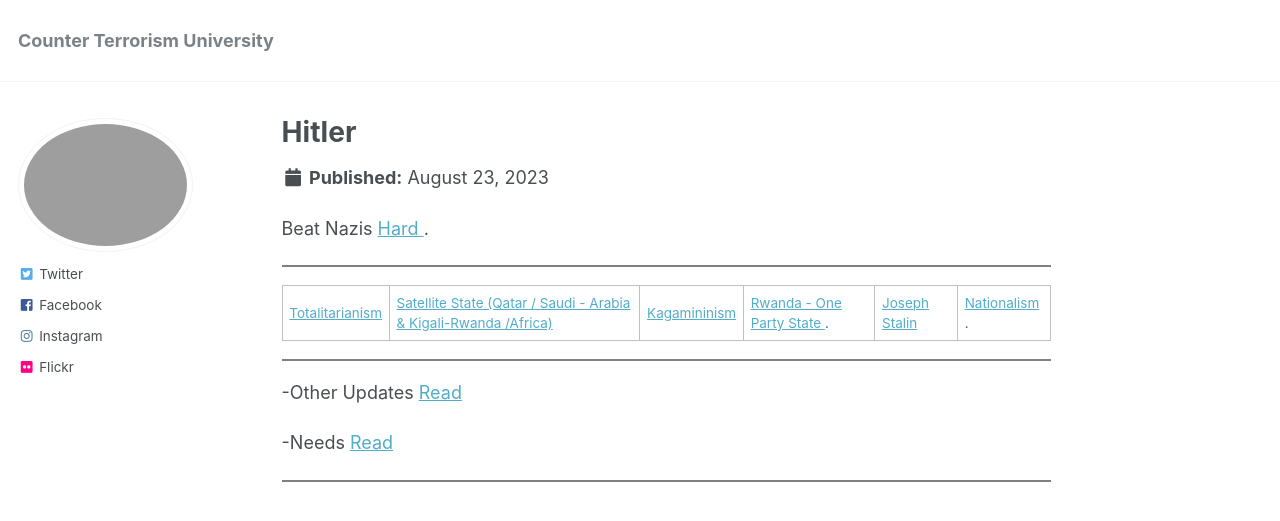
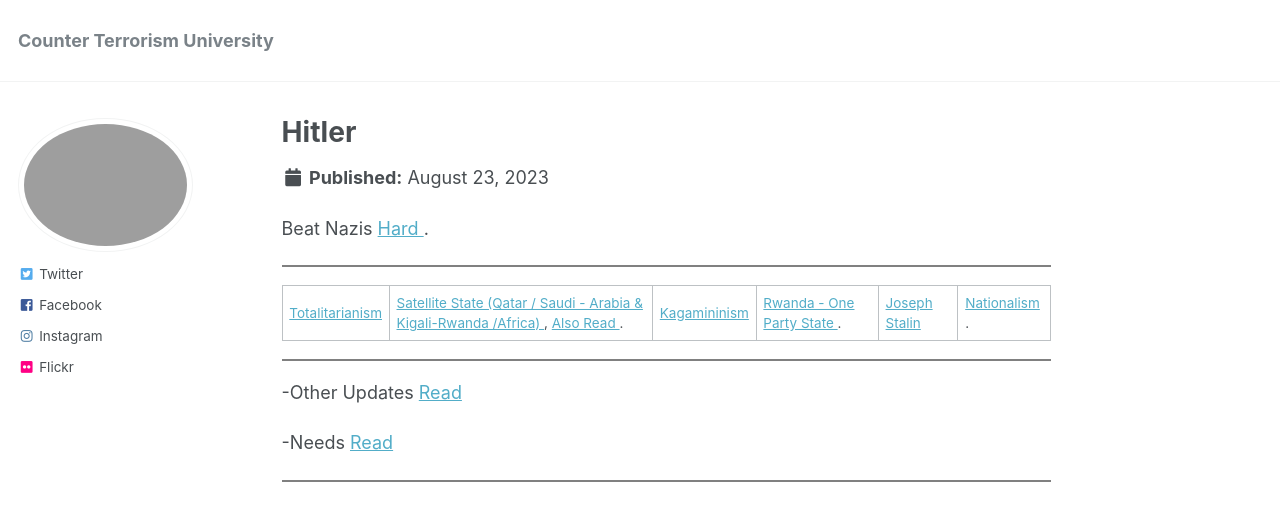
Before and after one commit to phdcsseiden/phdcsseiden.github.io, a Jekyll site: the page built from _pages/Hitler.md, in a window 1280 px wide. Shown: the top 521 px of the page. Built offline with Jekyll 4.4.1, drawn with Linux system fonts in a browser that asks for light colours.

Commit message:
Update Hitler.md

```diff
--- a/_pages/Hitler.md
+++ b/_pages/Hitler.md
@@ -15,7 +15,7 @@ Beat Nazis <a href=" https://en.wikipedia.org/wiki/Nazi_Germany "> Hard  </a> .
 <hr style="height:2px;border-width:0;color:gray;background-color:gray">
 
 
- <a href=" https://phdcsseiden.github.io/Totalitarianism/ "> Totalitarianism </a> |  <a href=" https://en.wikipedia.org/wiki/Satellite_state#Post-World_War_II "> Satellite State (Qatar / Saudi - Arabia & Kigali-Rwanda /Africa) </a> | <a href=" https://en.wikipedia.org/wiki/Leninism "> Kagamininism </a> | <a href=" https://en.wikipedia.org/wiki/One-party_state "> Rwanda - One Party State </a> . | <a href=" https://en.wikipedia.org/wiki/Joseph_Stalin "> Joseph Stalin </a> | <a href=" https://en.wikipedia.org/wiki/Nationalism "> Nationalism </a> .
+ <a href=" https://phdcsseiden.github.io/Totalitarianism/ "> Totalitarianism </a> |  <a href=" https://en.wikipedia.org/wiki/Satellite_state#Post-World_War_II "> Satellite State (Qatar / Saudi - Arabia & Kigali-Rwanda /Africa) </a> ,  <a href=" https://www.lsd.law/define/satellite-state "> Also Read </a> .| <a href=" https://en.wikipedia.org/wiki/Leninism "> Kagamininism </a> | <a href=" https://en.wikipedia.org/wiki/One-party_state "> Rwanda - One Party State </a> . | <a href=" https://en.wikipedia.org/wiki/Joseph_Stalin "> Joseph Stalin </a> | <a href=" https://en.wikipedia.org/wiki/Nationalism "> Nationalism </a> .
 
 
  <hr style="height:2px;border-width:0;color:gray;background-color:gray">
```
